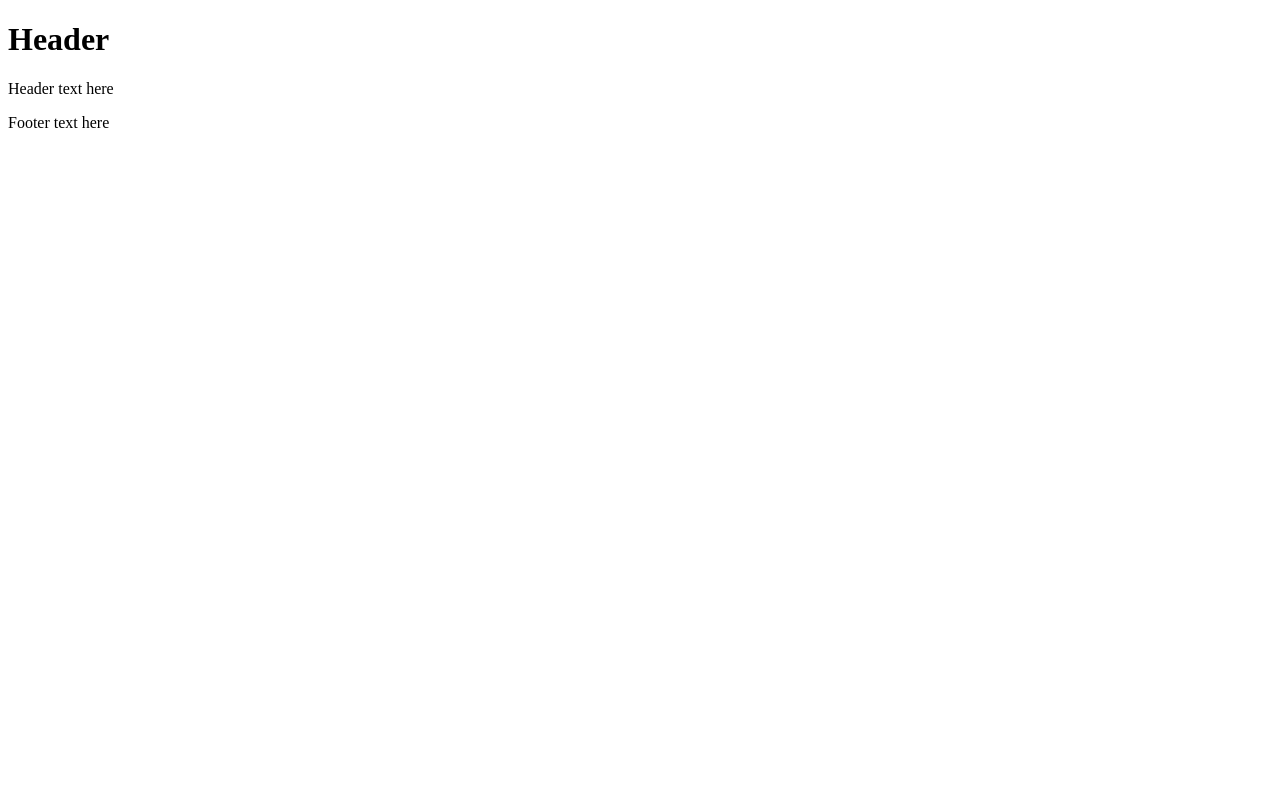
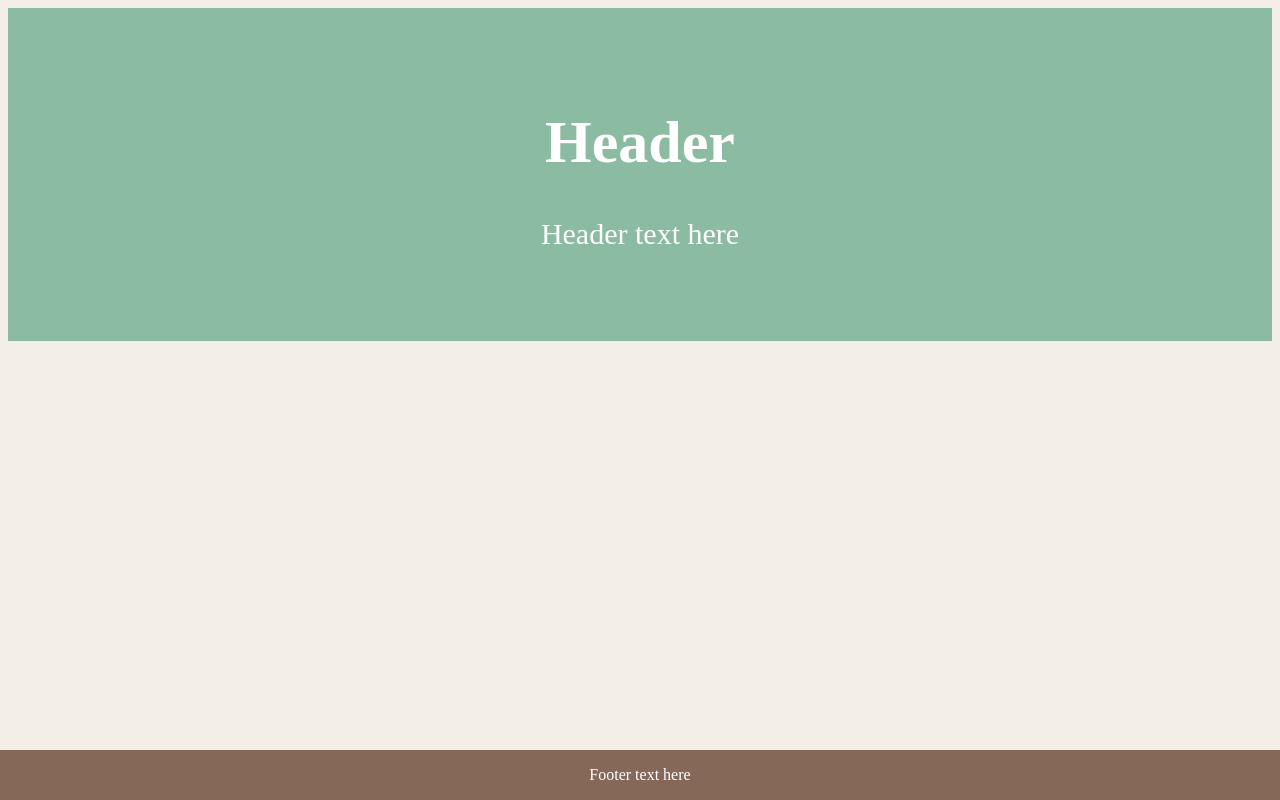
Before and after one commit to CuriousFen/Project1-ER, a plain HTML site: page catcafe-explanation.html in a window 1280 px wide. Drawn offline with Linux system fonts and the light colour scheme.

Commit message:
css update: Added css styling for the footer, header, and background colors for the html pages

```diff
--- a/catcafe-explanation.html
+++ b/catcafe-explanation.html
@@ -6,7 +6,7 @@
     <title>Document</title>
     <link rel="stylesheet" href="styles.css">
 </head>
-    <body>
+    <body class="page-background-color">
         <div class="header">
             <h1>Header</h1>
             <p>Header text here</p>
--- a/styles.css
+++ b/styles.css
@@ -0,0 +1,25 @@
+
+/*Genearl background color of all pages*/
+.page-background-color{
+    background-color: #f3efe8;
+}
+
+/*Header bar at top of all pages*/
+.header {
+    padding: 60px;
+    text-align: center;
+    background: #8bbba0;
+    color: white;  /* text color*/
+    font-size: 30px;
+}
+
+/*Footer bar at bottom of all pages*/
+.footer {
+    position: fixed;
+    left: 0;
+    bottom: 0;
+    width: 100%;
+    background-color: #866858;
+    color: white; /* text color*/
+     text-align: center;
+}
```
Also changed, not shown: cats.html (+1 -1 lines), index.html (+1 -1 lines), support.html (+1 -1 lines).
